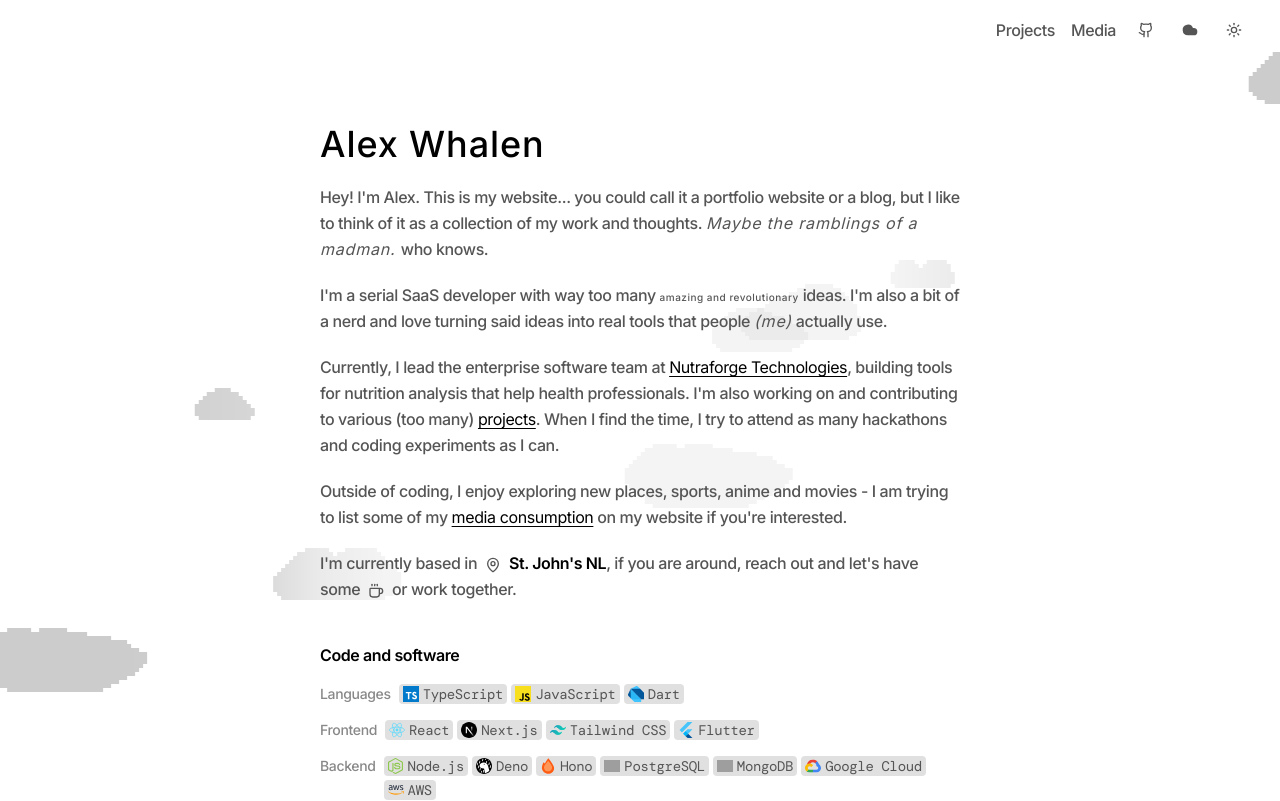
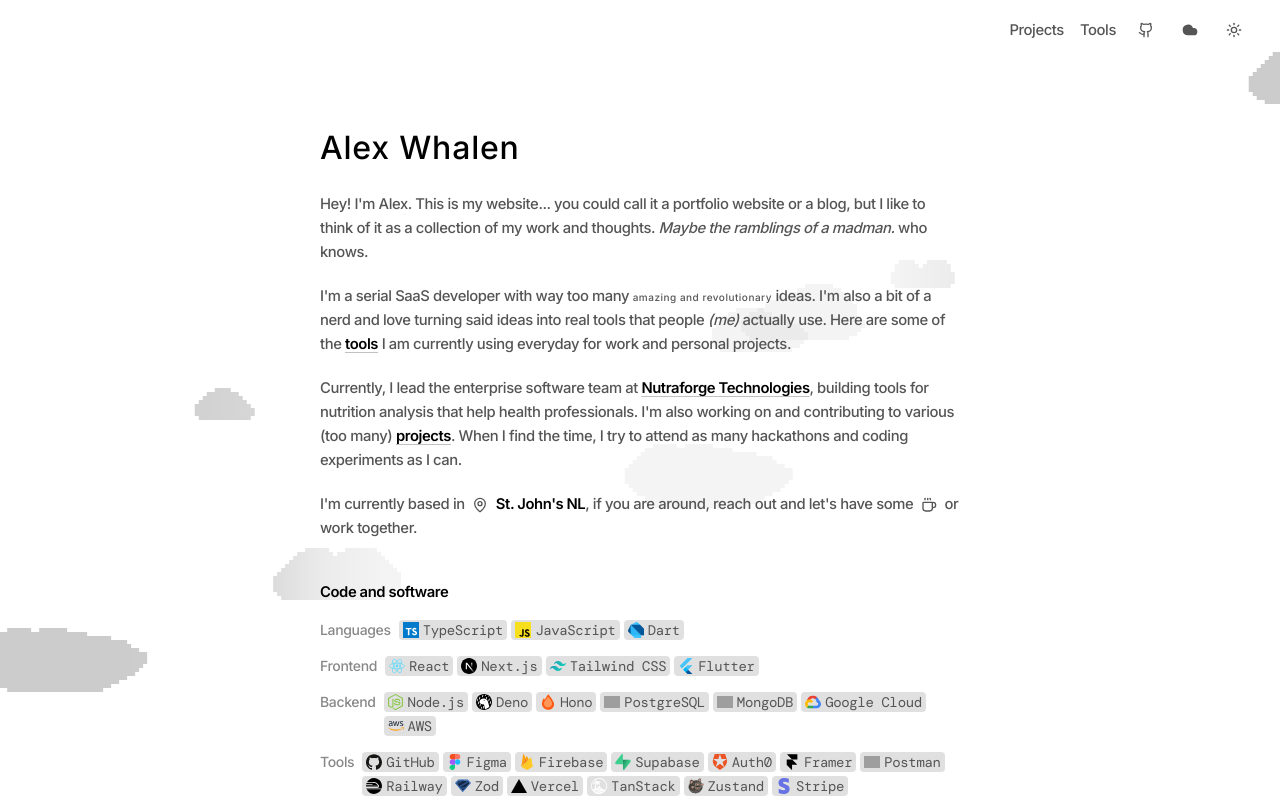
Before and after one commit to Awhalen1999/portfolio, a Next.js app: page / in a window 1280 px wide. Shown: the top 801 px of the page. Built offline with nearby package versions, Linux system fonts and the light colour scheme; grey boxes are pictures that could not be loaded; a web font is replaced by a local one.

Commit message:
projects

```diff
--- a/app/(content)/media/page.tsx
+++ /dev/null
@@ -1,7 +0,0 @@
-import React from 'react'
-
-const mediaPage = () => {
-  return <div>mediaPage</div>
-}
-
-export default mediaPage
--- a/app/(content)/projects/page.tsx
+++ b/app/(content)/projects/page.tsx
@@ -50,10 +50,10 @@
 
 export default function ProjectsPage() {
   return (
-    <div className="w-full space-y-8">
-      <div className="mx-auto text-center">
-        <h1 className="text-style-header-main">Projects</h1>
-        <p className="text-style-body-main">
+    <div className="w-full space-y-12">
+      <div>
+        <h1 className="text-style-header-main mb-2">Projects</h1>
+        <p className="text-style-body-italic">
           Some are finished, some are works in progress..
         </p>
       </div>
--- /dev/null
+++ b/app/(content)/tools/page.tsx
@@ -0,0 +1,7 @@
+import React from 'react'
+
+const toolsPage = () => {
+  return <div>toolsPage</div>
+}
+
+export default toolsPage
--- a/app/globals.css
+++ b/app/globals.css
@@ -144,25 +144,31 @@
   .text-style-header-main {
     font-family: var(--font-inter);
     color: var(--c-text-100);
-    @apply text-4xl font-medium tracking-wide;
+    @apply text-[2rem] font-medium tracking-wide;
   }
 
   .text-style-header-bold {
     font-family: var(--font-inter);
     color: var(--c-text-100);
-    @apply text-4xl font-semibold tracking-wide;
+    @apply text-[2rem] font-semibold tracking-wide;
   }
 
   .text-style-body-main {
     font-family: var(--font-inter);
     color: var(--c-text-80);
-    @apply leading-relaxed font-medium;
+    @apply text-[0.925rem] leading-relaxed font-medium;
   }
 
   .text-style-body-bold {
     font-family: var(--font-inter);
     color: var(--c-text-100);
-    @apply leading-relaxed font-semibold;
+    @apply text-[0.925rem] leading-relaxed font-semibold;
+  }
+
+  .text-style-body-italic {
+    font-family: var(--font-inter);
+    color: var(--c-text-80);
+    @apply text-[0.925rem] leading-relaxed italic;
   }
 
   .text-style-body-small-60 {
@@ -187,18 +193,6 @@
     font-family: var(--font-inter);
     color: var(--c-text-80);
     @apply text-[0.625rem] tracking-wider;
-  }
-
-  .text-style-body-italic {
-    font-family: var(--font-inter);
-    color: var(--c-text-80);
-    @apply leading-relaxed font-normal tracking-wider italic;
-  }
-
-  .text-style-body-link {
-    font-family: var(--font-inter);
-    color: var(--c-text-100);
-    @apply leading-relaxed font-normal underline underline-offset-3;
   }
 
   /* Code-specific styles */
--- a/app/header.tsx
+++ b/app/header.tsx
@@ -126,10 +126,10 @@
             </span>
           </Link>
           <Link
-            href="/media"
+            href="/tools"
             className="text-style-body-main transition-all hover:text-[var(--c-text-100)]"
           >
-            <span className="hidden md:inline">Media</span>
+            <span className="hidden md:inline">Tools</span>
             <span className="md:hidden">
               <Wrench className="h-4 w-4" />
             </span>
--- a/app/page.tsx
+++ b/app/page.tsx
@@ -24,7 +24,14 @@
         <span className="text-style-body-tiny">amazing and revolutionary</span>{' '}
         ideas. I'm also a bit of a nerd and love turning said ideas into real
         tools that people <span className="text-style-body-italic">(me)</span>{' '}
-        actually use.
+        actually use. Here are some of the{' '}
+        <Link
+          href="/tools"
+          className="text-style-body-bold cursor-pointer underline decoration-[var(--c-text-transparent)] decoration-[0.6px] underline-offset-3 transition-all hover:decoration-[var(--c-text-100)]"
+        >
+          tools
+        </Link>{' '}
+        I am currently using everyday for work and personal projects.
       </p>
 
       <p className="text-style-body-main mb-5">
@@ -33,26 +40,20 @@
           href=""
           target="_blank"
           rel="noopener noreferrer"
-          className="text-style-body-link"
+          className="text-style-body-bold cursor-pointer underline decoration-[var(--c-text-transparent)] decoration-[0.5px] underline-offset-3 transition-all hover:decoration-[var(--c-text-100)]"
         >
           Nutraforge Technologies
         </Link>
         , building tools for nutrition analysis that help health professionals.
         I'm also working on and contributing to various (too many){' '}
-        <Link href="/projects" className="text-style-body-link">
+        <Link
+          href="/projects"
+          className="text-style-body-bold cursor-pointer underline decoration-[var(--c-text-transparent)] decoration-[0.5px] underline-offset-3 transition-all hover:decoration-[var(--c-text-100)]"
+        >
           projects
         </Link>
         . When I find the time, I try to attend as many hackathons and coding
         experiments as I can.
-      </p>
-
-      <p className="text-style-body-main mb-5">
-        Outside of coding, I enjoy exploring new places, sports, anime and
-        movies - I am trying to list some of my{' '}
-        <Link href="/media" className="text-style-body-link">
-          media consumption
-        </Link>{' '}
-        on my website if you're interested.
       </p>
 
       <p className="text-style-body-main mb-10">
@@ -505,7 +506,7 @@
           Or mail me at{' '}
           <Link
             href="mailto:awhalendev@gmail.com"
-            className="text-style-body-link"
+            className="text-style-body-bold cursor-pointer underline decoration-[var(--c-text-transparent)] decoration-[0.5px] underline-offset-3 transition-all hover:decoration-[var(--c-text-100)]"
           >
             awhalendev@gmail.com
           </Link>
--- a/components/ui/kbd.tsx
+++ /dev/null
@@ -1,28 +0,0 @@
-import { cn } from "@/lib/utils"
-
-function Kbd({ className, ...props }: React.ComponentProps<"kbd">) {
-  return (
-    <kbd
-      data-slot="kbd"
-      className={cn(
-        "bg-muted text-muted-foreground pointer-events-none inline-flex h-5 w-fit min-w-5 items-center justify-center gap-1 rounded-sm px-1 font-sans text-xs font-medium select-none",
-        "[&_svg:not([class*='size-'])]:size-3",
-        "[[data-slot=tooltip-content]_&]:bg-background/20 [[data-slot=tooltip-content]_&]:text-background dark:[[data-slot=tooltip-content]_&]:bg-background/10",
-        className
-      )}
-      {...props}
-    />
-  )
-}
-
-function KbdGroup({ className, ...props }: React.ComponentProps<"div">) {
-  return (
-    <kbd
-      data-slot="kbd-group"
-      className={cn("inline-flex items-center gap-1", className)}
-      {...props}
-    />
-  )
-}
-
-export { Kbd, KbdGroup }
```
